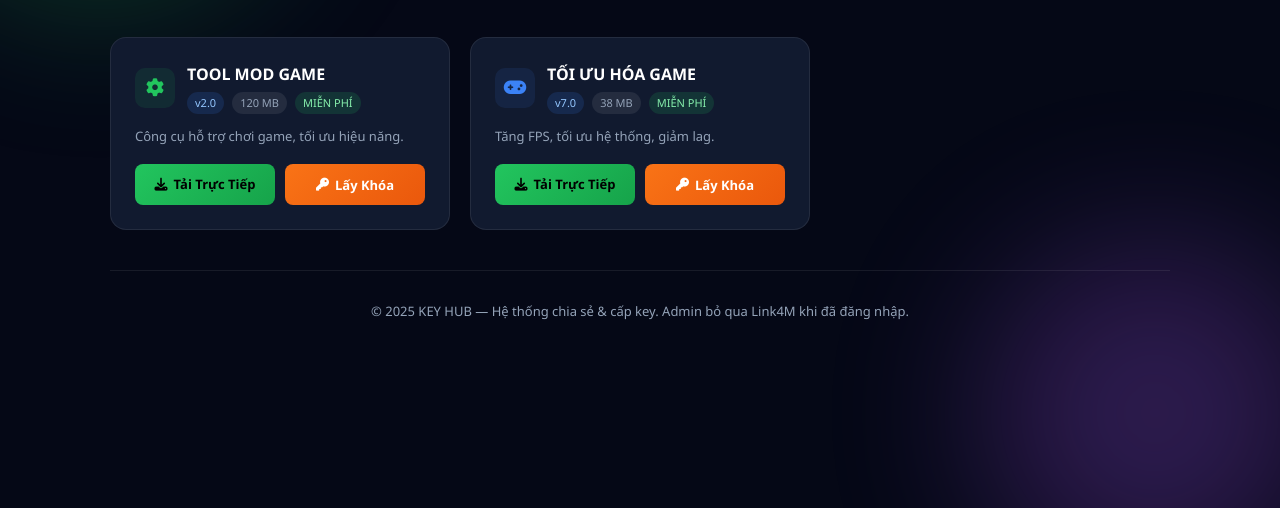
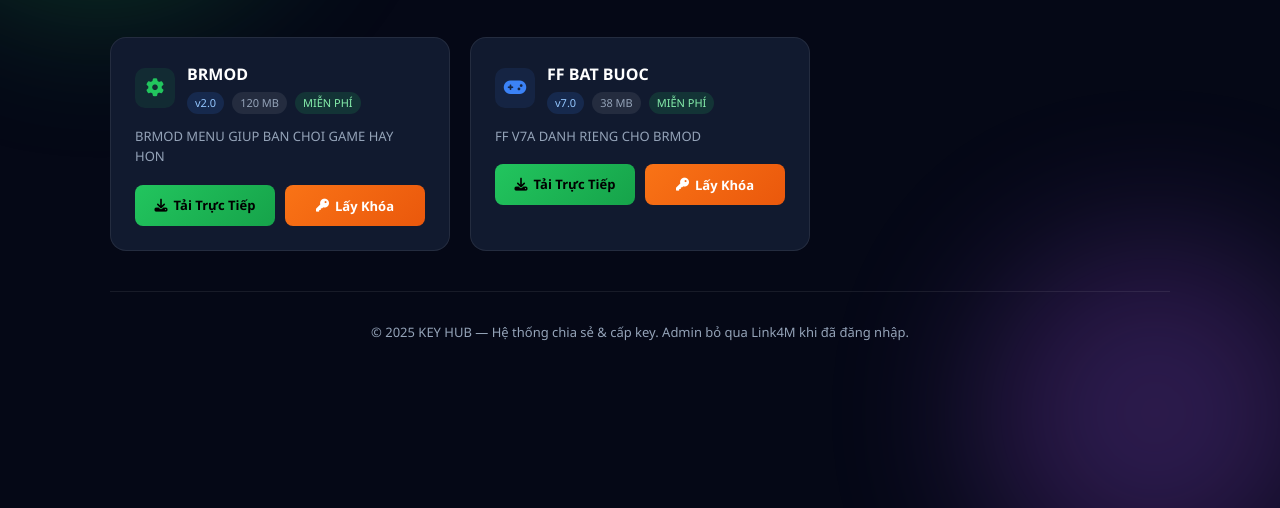
Before and after one commit to namnt13012012-dot/brmod.sites, a plain HTML site: page index.html in a window 1280 px wide. Shown: the part 292-800 px from the top of the page. Drawn offline with Linux system fonts and the light colour scheme.

Commit message:
Update index.html

```diff
--- a/index.html
+++ b/index.html
@@ -186,7 +186,7 @@
           <div class="card-header">
             <div class="card-icon"><i class="fa-solid fa-gear"></i></div>
             <div class="card-title">
-              <h3>TOOL MOD GAME</h3>
+              <h3>BRMOD</h3>
               <div class="card-meta">
                 <span class="tag tag-ver">v2.0</span>
                 <span class="tag tag-size">120 MB</span>
@@ -194,7 +194,7 @@
               </div>
             </div>
           </div>
-          <p class="card-desc">Công cụ hỗ trợ chơi game, tối ưu hiệu năng.</p>
+          <p class="card-desc">BRMOD MENU GIUP BAN CHOI GAME HAY HON</p>
           <div class="card-buttons">
             <a href="https://www.mediafire.com/file/THAY_LINK_CUA_BAN/file1" target="_blank" rel="noopener" class="btn btn-green">
               <i class="fa-solid fa-download"></i> Tải Trực Tiếp
@@ -212,7 +212,7 @@
               <i class="fa-solid fa-gamepad"></i>
             </div>
             <div class="card-title">
-              <h3>TỐI ƯU HÓA GAME</h3>
+              <h3>FF BAT BUOC</h3>
               <div class="card-meta">
                 <span class="tag tag-ver">v7.0</span>
                 <span class="tag tag-size">38 MB</span>
@@ -220,7 +220,7 @@
               </div>
             </div>
           </div>
-          <p class="card-desc">Tăng FPS, tối ưu hệ thống, giảm lag.</p>
+          <p class="card-desc">FF V7A DANH RIENG CHO BRMOD</p>
           <div class="card-buttons">
             <a href="https://www.mediafire.com/file/THAY_LINK_CUA_BAN/file2" target="_blank" rel="noopener" class="btn btn-green">
               <i class="fa-solid fa-download"></i> Tải Trực Tiếp
```
